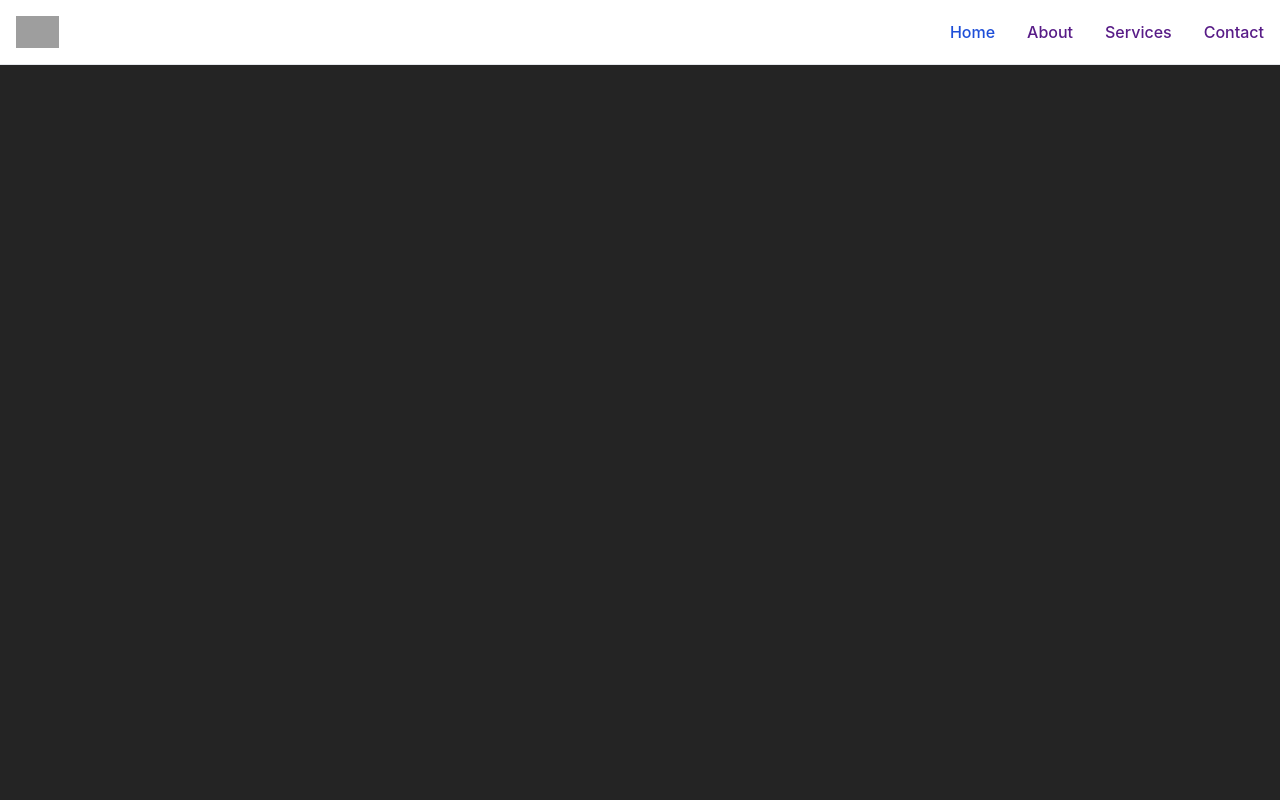
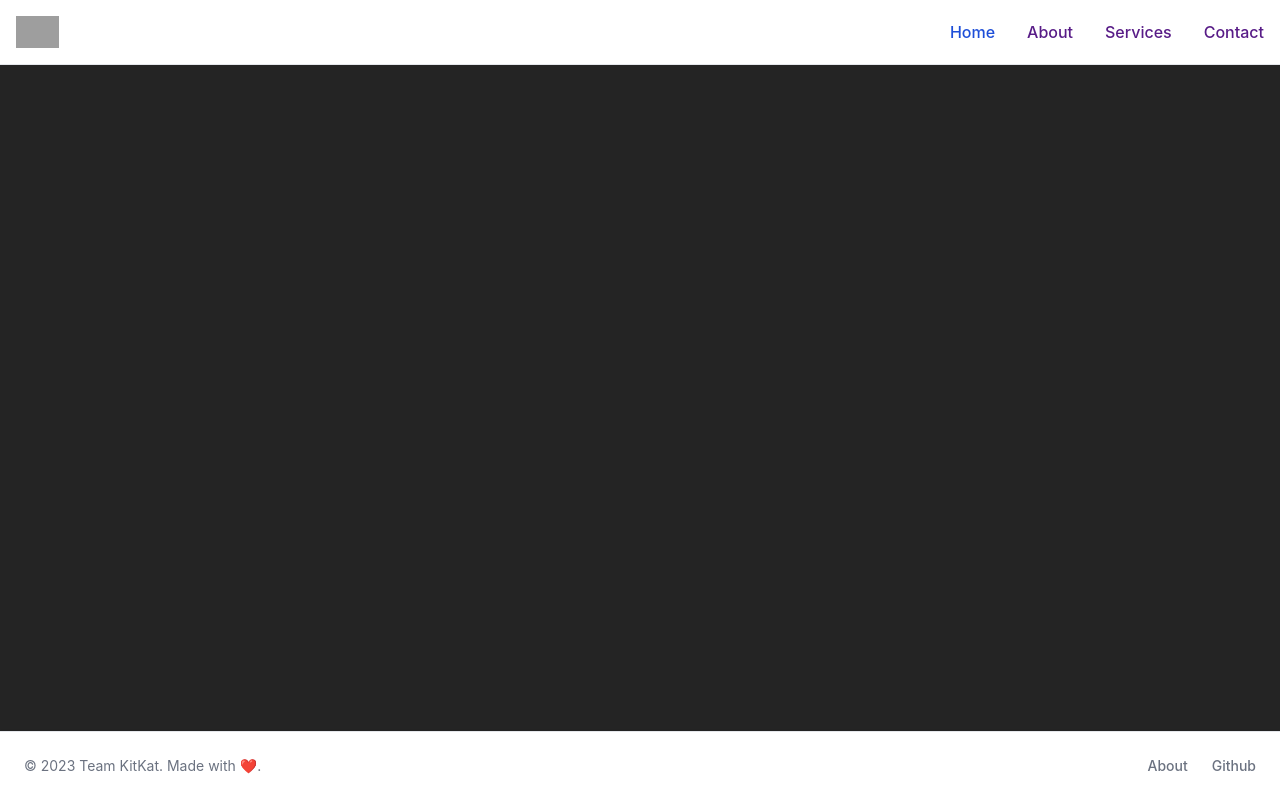
Before and after one commit to Anubhav-Pathak/PriceWise-frontend, a React (Vite) app: page / in a window 1280 px wide. Built offline with nearby package versions, Linux system fonts and the light colour scheme; grey boxes are pictures that could not be loaded.

Commit message:
Added:Footer

```diff
--- a/src/App.jsx
+++ b/src/App.jsx
@@ -1,6 +1,7 @@
 import './App.css';
 import React from 'react';
 import Appbar from './components/Landing/appbar';
+import Footer from './components/Landing/f';
 
 
 function App() {
@@ -8,6 +9,7 @@
   return (
     <>
     <Appbar/>
+    <Footer/>
 
     </>
 
--- /dev/null
+++ b/src/components/Landing/f.jsx
@@ -0,0 +1,23 @@
+import React from 'react'
+
+function Footer() {
+  return (
+    <>
+        <footer className="fixed bottom-0 left-0 z-20 w-full p-4 bg-white border-t border-gray-200 shadow md:flex md:items-center md:justify-between  md:p-6 dark:bg-purple-800 dark:border-grey-600">
+            <span className="text-sm text-gray-500 sm:text-center dark:text-gray-400">© 2023 <a href="https://flowbite.com/" className="hover:underline">Team KitKat</a>. Made with ❤️.
+            </span>
+            <ul className="flex flex-wrap items-center mt-3 text-sm font-medium text-gray-500 dark:text-gray-400 sm:mt-0">
+
+                <li>
+                    <a href="/" className="mr-4 hover:underline md:mr-6">About</a>
+                </li>
+                <li>
+                    <a href="/" className="hover:underline">Github</a>
+                </li>
+            </ul>
+        </footer>
+    </>
+  )
+}
+
+export default Footer;
```
